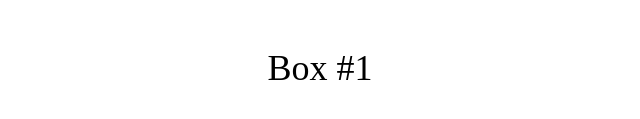
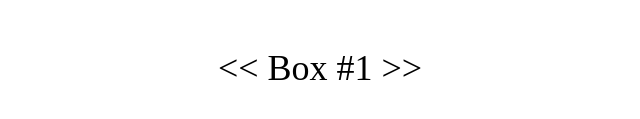
Before and after one commit to Arcane52689/jewelry, a plain HTML site: page index.html in a window 1280 px wide. Shown: the part 461-580 px from the top of the page, 320-960 px from the left. Drawn offline with nearby package versions, Linux system fonts and the light colour scheme.

Commit message:
add buttons

```diff
--- a/index.html
+++ b/index.html
@@ -8,6 +8,9 @@
         width: 600px;
         height: 500px;
         margin: auto;
+      }
+      .clickable {
+        cursor: pointer;
       }
       img {
         height: auto;
@@ -32,8 +35,12 @@
 
       </div>
       <div class="box-info" style="font-size: 36px; text-align: center;">
+        <span class="clickable" onclick="prevBox()"><<</span>
         Box #<span id="box"></span>
+        <span class="clickable" onclick="nextBox()">>></span>
+
       </div>
+
 
     </div>
   </body>
@@ -44,19 +51,19 @@
       $('#big-img').html('<img src="' + window.hashList[window.currentBox] + '">')
       $("#box").html(window.currentBox)
     }
-    var prevBox = function() {
+    prevBox = function() {
       if (window.currentBox > 1) {
         window.currentBox -= 1;
         swapPic();
       }
     }
-    var nextBox = function() {
+    nextBox = function() {
       if (window.currentBox < window.hashList.length - 1) {
         window.currentBox += 1;
         swapPic();
       }
     }
-    var goToBox = function(box) {
+    goToBox = function(box) {
       box = parseInt(box)
       if (box > 1 && box < 120) {
         this.currentBox = box;
```
